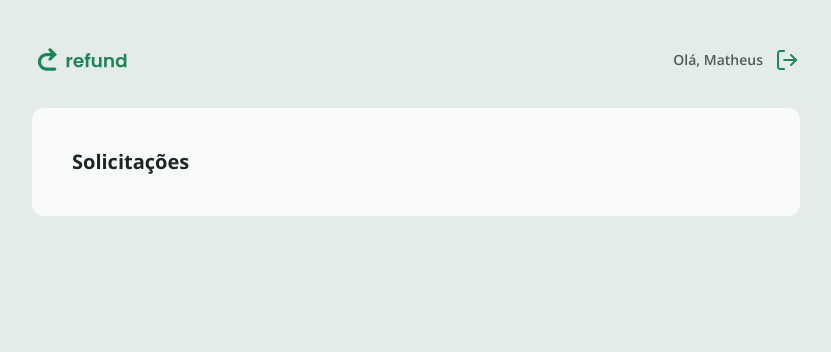
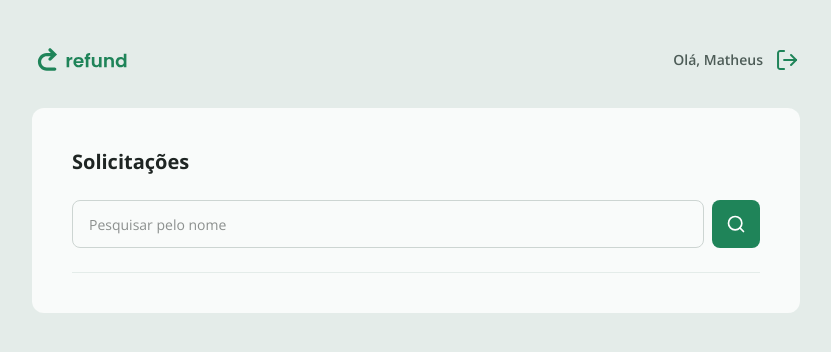
Before and after one commit to MSixels/Refund_React, a React (Vite) app: page / in a window 1280 px wide. Shown: the top 352 px of the page, without its empty margins (224-1055 px from the left). Built offline with nearby package versions, Linux system fonts and the light colour scheme.

Commit message:
Criando variants de button

```diff
--- a/package.json
+++ b/package.json
@@ -10,9 +10,11 @@
   },
   "dependencies": {
     "@tailwindcss/vite": "^4.1.11",
+    "clsx": "^2.1.1",
     "react": "^19.1.0",
     "react-dom": "^19.1.0",
     "react-router": "^7.7.1",
+    "tailwind-merge": "^3.3.1",
     "tailwindcss": "^4.1.11"
   },
   "devDependencies": {
--- a/src/components/Button.tsx
+++ b/src/components/Button.tsx
@@ -1,9 +1,22 @@
+import { classMerge } from "../utils/classMerge"
+
 type Props = React.ComponentProps<"button"> & {
   isLoading?: boolean
+  variant?: "base" | "icon"
 }
 
-export function Button({ children, isLoading, type = "button", ...rest }: Props) {
-  return <button type={type} disabled={isLoading} {...rest} className="flex items-center justify-center bg-green-100 rounded-lg text-white cursor-pointer hover:bg-green-200 transition ease-linear disabled:opacity-50 disabled:cursor-progress h-12">
+const variants = {
+  button: {
+    base: "h-12",
+    icon: "h-12 w-12",
+  },
+}
+
+export function Button({ children, isLoading, className, type= "button", variant= "base", ...rest }: Props) {
+  return <button type={type} disabled={isLoading} {...rest} className={classMerge([
+    "flex items-center justify-center bg-green-100 rounded-lg text-white cursor-pointer hover:bg-green-200 transition ease-linear disabled:opacity-50 disabled:cursor-progress", variants.button[variant], className
+  ])
+    }>
     {children}
   </button>
 }
--- a/src/pages/Dashboard.tsx
+++ b/src/pages/Dashboard.tsx
@@ -1,7 +1,30 @@
+import { useState } from "react";
+
+import searchSvg from "../assets/search.svg"
+
+import { Input } from "../components/Input";
+import { Button } from "../components/Button";
+
+
 export function Dashboard() {
+  const [name, setName] = useState("");
+
+  function fetchRefund(e: React.FormEvent) {
+    e.preventDefault()
+
+    console.log(name)
+  }
+
   return (
     <div className="bg-gray-500 rounded-xl p-10 md:min-w-[768px]">
       <h1 className="text-gray-100 font-bold text-xl flex-1">Solicitações</h1>
+
+      <form onSubmit={fetchRefund} className="flex flex-1 items-center justify-between pb-6 border-b-[1px] border-b-gray-400 md:flex-row gap-2 mt-6">
+        <Input placeholder="Pesquisar pelo nome" onChange={(e) => setName(e.target.value)} />
+        <Button type="submit" variant="icon">
+          <img src={searchSvg} alt="Ícone de pesquisar" className="w-5"/>
+        </Button>
+      </form>
     </div>
   )
 }
--- /dev/null
+++ b/src/utils/classMerge.ts
@@ -0,0 +1,6 @@
+import { clsx, type ClassValue } from "clsx";
+import { twMerge } from "tailwind-merge";
+
+export function classMerge(...inputs: ClassValue[]) {
+  return twMerge(clsx(inputs))
+}
```
Also changed, not shown: 1 other file (tests, documents, lock files or other folders).
